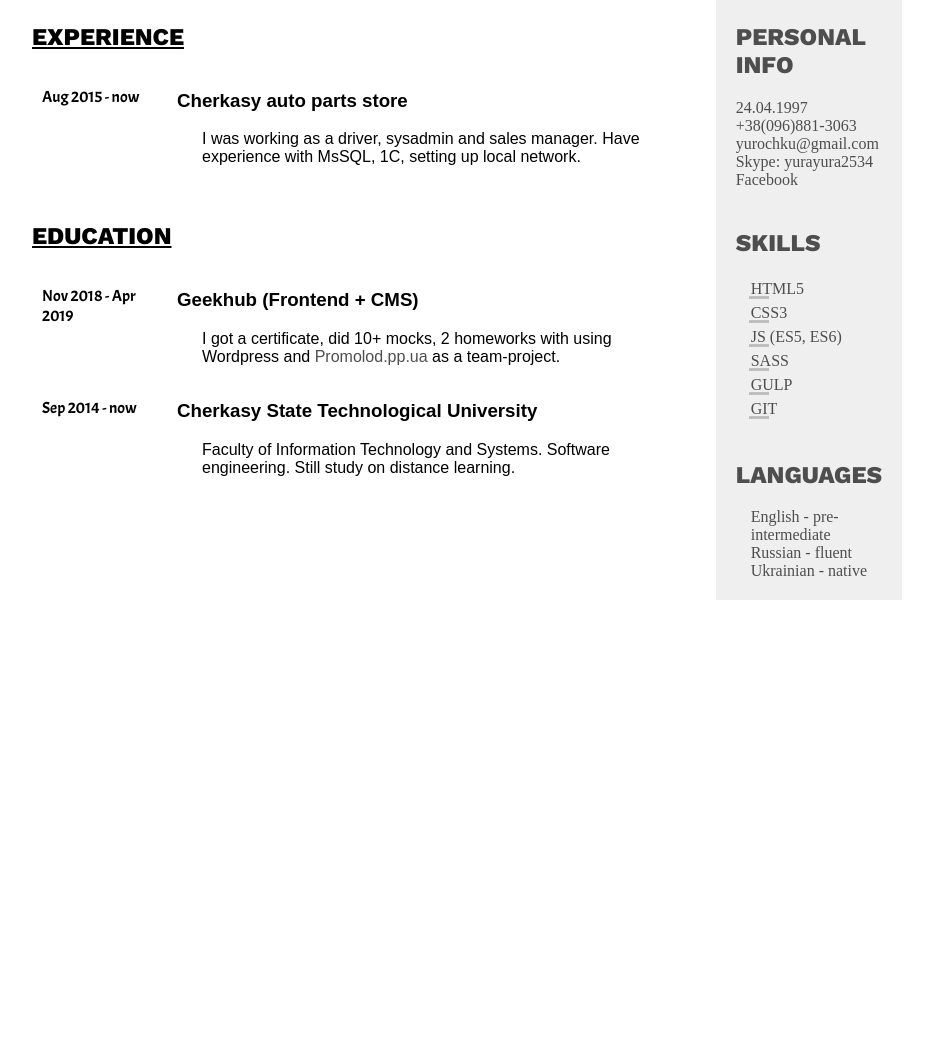
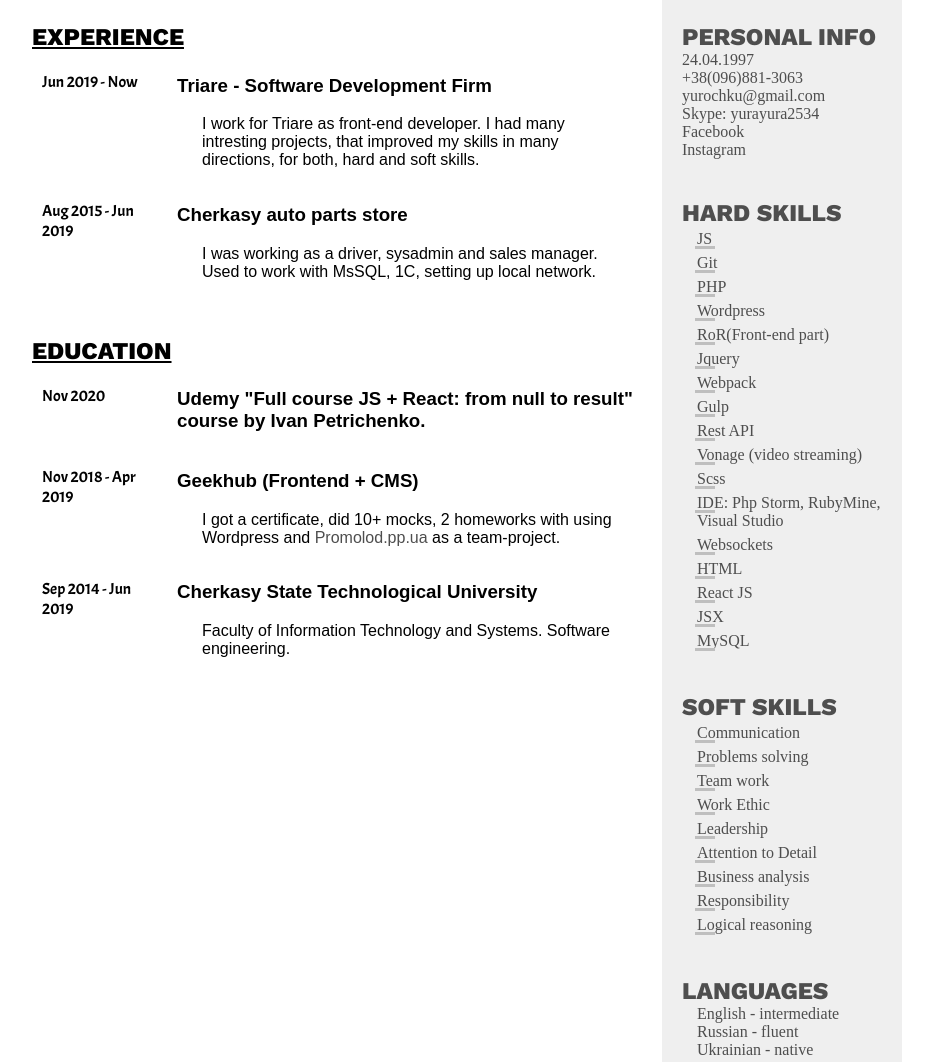
Before and after one commit to yuratehnik/yuratehnik.github.io, a plain HTML site: page cv/index.html in a window 1280 px wide. Shown: the part 227-1289 px from the top of the page, without its empty margins (173-1106 px from the left). Before the commit the page ends 847 px from the top, so only its background shows below. Drawn offline with nearby package versions, Linux system fonts and the light colour scheme.

Commit message:
update CV

```diff
--- a/cv/css/main.css
+++ b/cv/css/main.css
@@ -14,6 +14,7 @@ body {
 .secondary-headline {
     padding-top: 20px;
     font-family: 'Work Sans', sans-serif;
+    margin-bottom: 0;
 }
 a {
     text-decoration: none;
@@ -52,6 +53,7 @@ a:hover {
 .header__role {
     font-family: 'Acme', sans-serif;
     font-size: 25px;
+    font-weight: 600;
 }
 .header__targer {
     font-family: 'Acme', sans-serif;
@@ -65,6 +67,7 @@ a:hover {
 }
 .main__list {
     padding-left: 10px;
+    margin-top: 5px;
 }
 .main__list__item {
     display: flex;
@@ -133,6 +136,7 @@ aside {
         padding: 0 25px;
     }
     aside {
-        width: auto;
+        width: 100%;
+        max-width: 240px;
     }
 }
--- a/cv/index.html
+++ b/cv/index.html
@@ -7,7 +7,7 @@
     <meta http-equiv="X-UA-Compatible" content="ie=edge">
     <link href="https://fonts.googleapis.com/css?family=Acme|Work+Sans:400,800&display=swap" rel="stylesheet">
     <link rel="stylesheet" href="css/main.css">
-    <title>Yurii Khodzitskyi resume</title>
+    <title>Yurii Khodzitskyi CV</title>
 </head>
 <body>
     <section class="header">
@@ -20,11 +20,10 @@
                     Yurii Khodzitskyi
                 </h1>
                 <div class="header__role">
-                    Junior Frontend Developer
+                    Front-end Developer
                 </div>
                 <div class="header__targer">
-                    Want to join an interesting team for experience exchange, skills improvement
-                    and where i will grow as a specialist
+                    Looking for professional team for experience exchange, skills improvement and where i will grow as a specialist
                 </div>
             </div>
         </div>
@@ -37,7 +36,21 @@
             <ul class="main__list">
                 <li class="main__list__item">
                     <p class="main__list__date">
-                        Aug 2015 - now
+                        Jun 2019 - Now
+                    </p>
+                    <div class="main__list__description">
+                        <h3 class="main__list__headline">
+                            Triare - Software Development Firm
+                        </h3>
+                        <p class="main__list__description">
+                            I work for Triare as front-end developer. I had many intresting projects, that improved my skills in many directions, for both, hard and soft skills.
+                        </p>
+                    </div>
+                </li>
+
+                <li class="main__list__item">
+                    <p class="main__list__date">
+                        Aug 2015 - Jun 2019
                     </p>
                     <div class="main__list__description">
                         <h3 class="main__list__headline">
@@ -45,7 +58,7 @@
                         </h3>
                         <p class="main__list__description">
                             I was working as a driver, sysadmin and sales manager.
-                            Have experience with MsSQL, 1C, setting up local network.
+                            Used to work with MsSQL, 1C, setting up local network.
                         </p>
                     </div>
                 </li>
@@ -56,6 +69,17 @@
             <ul class="main__list">
                 <li class="main__list__item">
                     <p class="main__list__date">
+                        Nov 2020
+                    </p>
+                    <div class="main__list__description">
+                        <h3 class="main__list__headline">
+                            Udemy "Full course JS + React: from null to result" course by Ivan Petrichenko.
+                        </h3>
+
+                    </div>
+                </li>
+                <li class="main__list__item">
+                    <p class="main__list__date">
                         Nov 2018 - Apr 2019
                     </p>
                     <div class="main__list__description">
@@ -63,20 +87,20 @@
                             Geekhub (Frontend + CMS)
                         </h3>
                         <p class="main__list__description">
-                            I got a certificate, did 10+ mocks, 2 homeworks with using Wordpress and <a href="http://promolod.pp.ua/">Promolod.pp.ua</a> as a team-project.
+                            I got a certificate, did 10+ mocks, 2 homeworks with using Wordpress and <a href="http://promolod.pp.ua/" target="_blank">Promolod.pp.ua</a> as a team-project.
                         </p>
                     </div>
                 </li>
                 <li class="main__list__item">
                     <p class="main__list__date">
-                        Sep 2014 - now
+                        Sep 2014 - Jun 2019
                     </p>
                     <div class="main__list__description">
                         <h3 class="main__list__headline">
                             Cherkasy State Technological University
                         </h3>
                         <p class="main__list__description">
-                            Faculty of Information Technology and Systems. Software engineering. Still study on distance learning.
+                            Faculty of Information Technology and Systems. Software engineering.
                         </p>
                     </div>
                 </li>
@@ -93,44 +117,115 @@
                 <a href="tel:+380968813063">
                     +38(096)881-3063
                 </a>
-                <a href="mailto:yurochku@gmail.com">
+                <a href="mailto:yurochku@gmail.com" target="_blank">
                     yurochku@gmail.com
                 </a>
-                <a href="skype:yurayura2534">
+                <a href="skype:yurayura2534" target="_blank">
                     Skype: yurayura2534
                 </a>
-                <a href="https://www.facebook.com/yurochku">
+                <a href="https://www.facebook.com/yurochku" target="_blank">
                     Facebook
                 </a>
+                <a href="https://www.instagram.com/yurii_khodzitskyi/" target="_blank">
+                    Instagram
+                </a>
                 <h2 class="secondary-headline">
-                    SKILLS
+                    HARD SKILLS
                 </h2>
                 <ul class="aside__skill-list">
                     <li>
-                        HTML5
+                        JS
                     </li>
                     <li>
-                        CSS3
+                        Git
                     </li>
                     <li>
-                        JS (ES5, ES6)
+                        PHP
                     </li>
                     <li>
-                        SASS
+                        Wordpress
                     </li>
                     <li>
-                        GULP
+                        RoR(Front-end part)
                     </li>
                     <li>
-                        GIT
+                        Jquery
+                    </li>
+                    <li>
+                        Webpack
+                    </li>
+                    <li>
+                        Gulp
+                    </li>
+                    <li>
+                        Rest API
+                    </li>
+                    <li>
+                        Vonage (video streaming)
+                    </li>
+                    <li>
+                        Scss
+                    </li>
+                    <li>
+                        IDE: Php Storm, RubyMine, Visual Studio
+                    </li>
+                    <li>
+                        Websockets
+                    </li>
+                    <li>
+                        HTML
+                    </li>
+                    <li>
+                        React JS
+                    </li>
+                    <li>
+                        JSX
+                    </li>
+                    <li>
+                        MySQL
                     </li>
                 </ul>
+
+                <h2 class="secondary-headline">
+                    SOFT SKILLS
+                </h2>
+                <ul class="aside__skill-list">
+                    <li>
+                        Communication
+                    </li>
+                    <li>
+                        Problems solving
+                    </li>
+                    <li>
+                        Team work
+                    </li>
+                    <li>
+                        Work Ethic
+                    </li>
+                    <li>
+                        Leadership
+                    </li>
+                    <li>
+                        Attention to Detail
+                    </li>
+                    <li>
+                        Business analysis
+                    </li>
+                    <li>
+                        Responsibility
+                    </li>
+                    <li>
+                        Logical reasoning
+                    </li>
+                </ul>
+
+
                 <h2 class="secondary-headline">
                     LANGUAGES
                 </h2>
                 <ul class="aside__languages-list">
                     <li>
-                        English - pre-intermediate
+                        English - intermediate
                     </li>
                     <li>
                         Russian - fluent
```
Also changed, not shown: cv/img/me.jpg.
